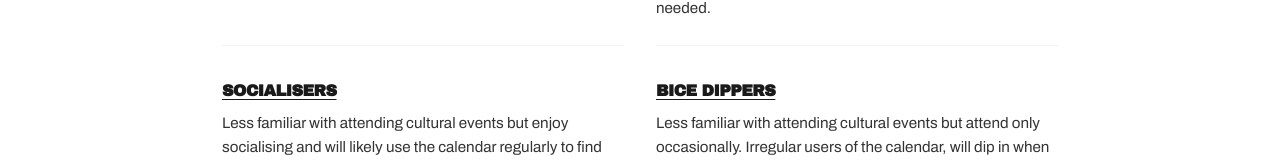
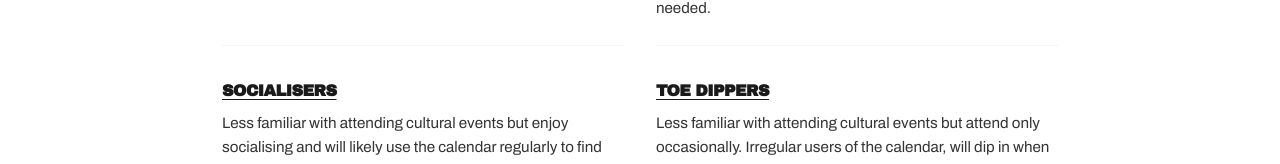
Before and after one commit to nikisiagit/bhculturecalendar, a Next.js app: page /about in a window 1280 px wide. Shown: the part 1085-1249 px from the top of the page. Built offline with nearby package versions, Linux system fonts and the light colour scheme; no server answers.

Commit message:
Fix typo: BICE DIPPERS -> TOE DIPPERS

```diff
--- a/src/app/about/page.tsx
+++ b/src/app/about/page.tsx
@@ -83,7 +83,7 @@ export default async function AboutPage() {
                             </p>
                         </div>
                         <div className="audience-card">
-                            <h3>BICE DIPPERS</h3>
+                            <h3>TOE DIPPERS</h3>
                             <p>
                                 Less familiar with attending cultural events but attend only occasionally.
                                 Irregular users of the calendar, will dip in when needed.
```
